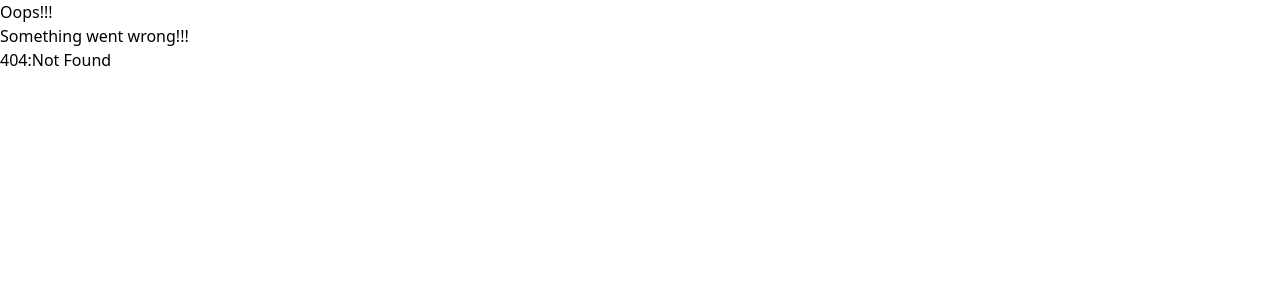
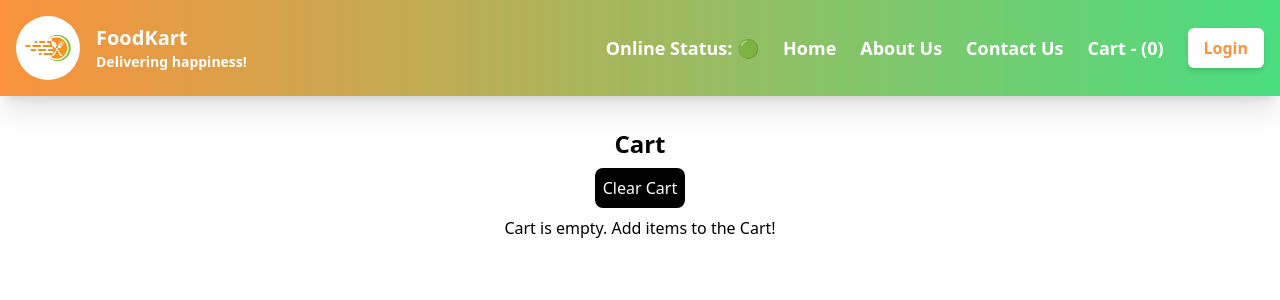
Before and after one commit to atulkhatri23/FoodKart, a React (Vite) app: page /cart in a window 1280 px wide. Before the commit this address had no page. Shown: the top 300 px of the page. Built offline with nearby package versions, Linux system fonts and the light colour scheme.

Commit message:
Add to Cart (Redux Toolkit)

```diff
--- a/package.json
+++ b/package.json
@@ -18,14 +18,16 @@
   },
   "homepage": "https://github.com/atulkhatri23/FoodKart#readme",
   "devDependencies": {
-    "parcel": "^2.12.0",
     "postcss": "^8.4.39",
     "process": "^0.11.10",
     "tailwindcss": "^3.4.6"
   },
   "dependencies": {
+    "@reduxjs/toolkit": "^2.2.6",
+    "parcel": "^2.12.0",
     "react": "^18.3.1",
     "react-dom": "^18.3.1",
+    "react-redux": "^9.1.2",
     "react-router-dom": "^6.24.1",
     "router-dom": "^2.2.11"
   },
--- /dev/null
+++ b/src/components/Cart.js
@@ -0,0 +1,31 @@
+import { useSelector } from "react-redux";
+import ItemList from "./ListOfItems";
+import { clearCart } from "../utils/cartSlice";
+import { useDispatch } from "react-redux";
+
+const Cart = () => {
+  const cartItems = useSelector((store) => store.cart.items);
+  //   console.log(cartItems);
+  const dispatch = useDispatch();
+  const handleClearCart = () => {
+    dispatch(clearCart());
+  };
+  return (
+    <div className="text-center m-4 p-4">
+      <h1 className="text-2xl font-bold">Cart </h1>
+      <div className="w-6/12 m-auto">
+        <button
+          className="m-2 p-2 bg-black text-white rounded-lg"
+          onClick={handleClearCart}
+        >
+          Clear Cart
+        </button>
+        {cartItems.length == 0 && (
+          <h1>Cart is empty. Add items to the Cart!</h1>
+        )}
+        <ItemList items={cartItems} />
+      </div>
+    </div>
+  );
+};
+export default Cart;
--- a/src/components/Header.js
+++ b/src/components/Header.js
@@ -3,11 +3,16 @@
 import { Link } from "react-router-dom";
 import useOnlineStatus from "../utils/useOnlineStatus";
 import UserContext from "../utils/UserContext";
+import { useSelector } from "react-redux";
+
 const Header = () => {
   const [btnNameReact, setbtnNameReact] = useState("Login");
   const onlineStatus = useOnlineStatus();
 
   const data = useContext(UserContext);
+
+  // Subscribing to the store using a Selector
+  const cartItems = useSelector((store) => store.cart.items);
 
   return (
     <div className="bg-gradient-to-r from-orange-400 to-green-400 shadow-xl px-4 py-4 flex justify-between items-center">
@@ -54,7 +59,12 @@
           </Link>
         </li>
         <li className="text-white font-semibold text-lg cursor-pointer hover:text-gray-200">
-          Cart
+          <Link
+            to="/cart"
+            className="text-white font-semibold text-lg hover:text-gray-200"
+          >
+            Cart - ({cartItems.length})
+          </Link>
         </li>
         <li>
           <button
--- a/src/components/ListOfItems.js
+++ b/src/components/ListOfItems.js
@@ -1,6 +1,13 @@
+import { useDispatch } from "react-redux";
+import { addItem } from "../utils/cartSlice";
 import { CDN_URL } from "../utils/constants";
 const ItemList = ({ items }) => {
-  console.log(items);
+  // console.log(items);
+  const dispatch = useDispatch();
+  const handleAddItem = (item) => {
+    // Dispatch an action
+    dispatch(addItem(item));
+  };
   return (
     <div>
       {items.map((item) => (
@@ -23,7 +30,10 @@
           </div>
           <div className="w-3/12 p-4">
             <div className="absolute">
-              <button className="p-2 mx-16 rounded-lg bg-black text-white shadow-lg">
+              <button
+                className="p-2 mx-16 rounded-lg bg-black text-white shadow-lg"
+                onClick={() => handleAddItem(item)}
+              >
                 {" "}
                 Add +
               </button>
--- /dev/null
+++ b/src/utils/appStore.js
@@ -0,0 +1,10 @@
+import { configureStore } from "@reduxjs/toolkit";
+import cartReducer from "./cartSlice";
+
+const appStore = configureStore({
+  reducer: {
+    cart: cartReducer,
+  },
+});
+
+export default appStore;
--- /dev/null
+++ b/src/utils/cartSlice.js
@@ -0,0 +1,23 @@
+import { createSlice } from "@reduxjs/toolkit";
+
+const cartSlice = createSlice({
+  name: "cart",
+  initialState: {
+    items: [],
+  },
+  reducers: {
+    addItem: (state, action) => {
+      state.items.push(action.payload);
+    },
+    removeItem: (state) => {
+      state.items.pop();
+    },
+    clearCart: (state) => {
+      state.items.length = 0;
+    },
+  },
+});
+
+export const { addItem, removeItem, clearCart } = cartSlice.actions;
+
+export default cartSlice.reducer;
```
Also changed, not shown: src/App.js (+9 -0 lines), 1 other file (tests, documents, lock files or other folders).
